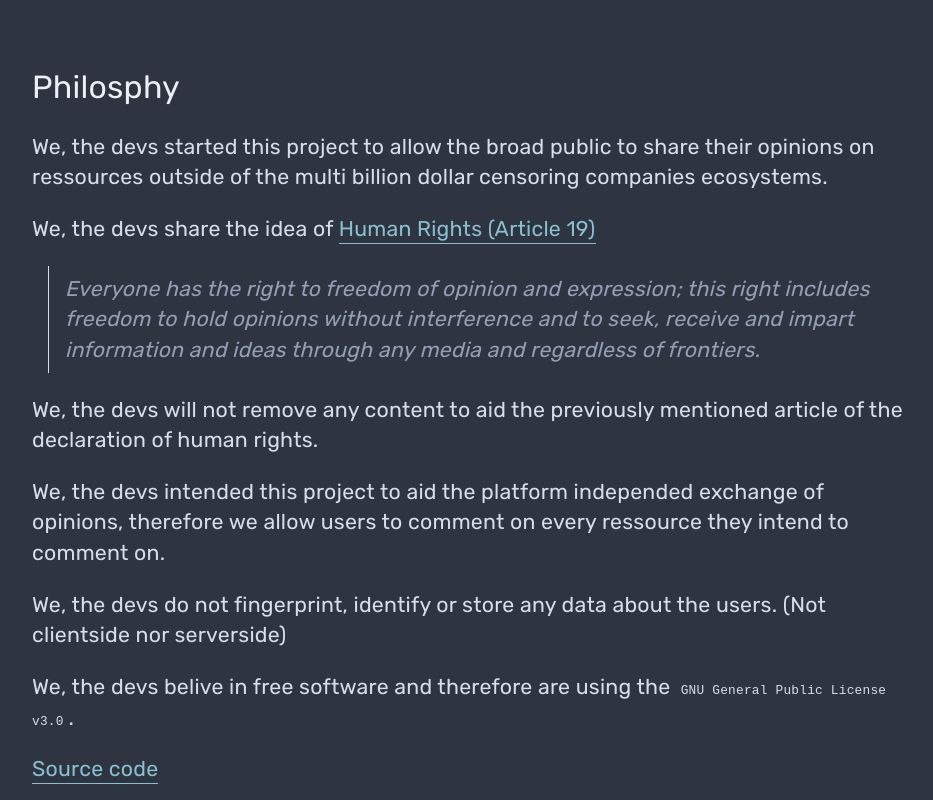
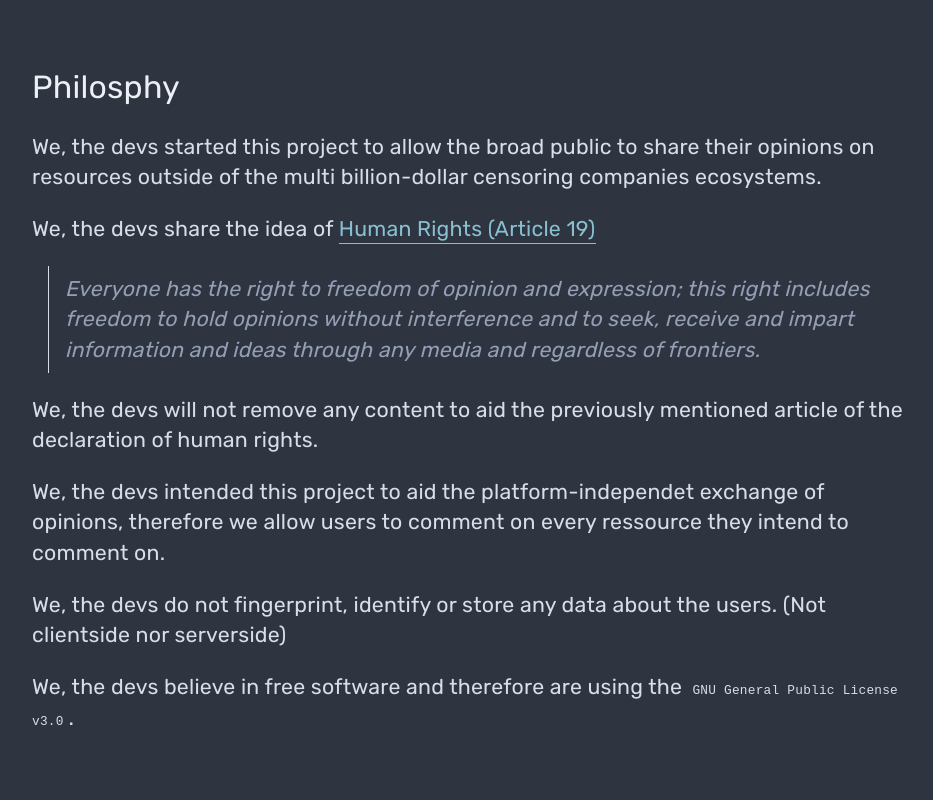
Before and after one commit to x127f/liber-opinio, a React (Create React App) app in the folder frontend/: page / in a window 1280 px wide. Shown: the part 340-1140 px from the top of the page, without its empty margins (168-1101 px from the left). Built offline with nearby package versions, Linux system fonts and the light colour scheme.

Commit message:
text changes

```diff
--- a/frontend/src/components/sites/Main.jsx
+++ b/frontend/src/components/sites/Main.jsx
@@ -9,7 +9,7 @@ function Main() {
 				<span className="content">
 					<p>
 						Liber-Opinio is a platform to anonymously and without being censored discuss the content of any
-						website
+						website.
 					</p>
 				</span>
 				<div className="link_container">
@@ -25,8 +25,8 @@ function Main() {
 				<span className="title">Philosphy</span>
 				<span className="content">
 					<p>
-						We, the devs started this project to allow the broad public to share their opinions on
-						ressources outside of the multi billion dollar censoring companies ecosystems.
+						We, the devs started this project to allow the broad public to share their opinions on resources
+						outside of the multi billion-dollar censoring companies ecosystems.
 					</p>
 					<p>
 						We, the devs share the idea of{" "}
@@ -44,7 +44,7 @@ function Main() {
 						declaration of human rights.
 					</p>
 					<p>
-						We, the devs intended this project to aid the platform independed exchange of opinions,
+						We, the devs intended this project to aid the platform-independet exchange of opinions,
 						therefore we allow users to comment on every ressource they intend to comment on.
 					</p>
 					<p>
@@ -52,12 +52,12 @@ function Main() {
 						serverside)
 					</p>
 					<p>
-						We, the devs belive in free software and therefore are using the{" "}
+						We, the devs believe in free software and therefore are using the{" "}
 						<code className="code">GNU General Public License v3.0</code>.
 					</p>
-					<a className="a" href="https://github.com/x127f/liber-opinio">
+					{/*<a className="button" href="https://github.com/x127f/liber-opinio">
 						Source code
-					</a>
+						</a>*/}
 				</span>
 			</div>
 			<div className="secondary_container">
```
